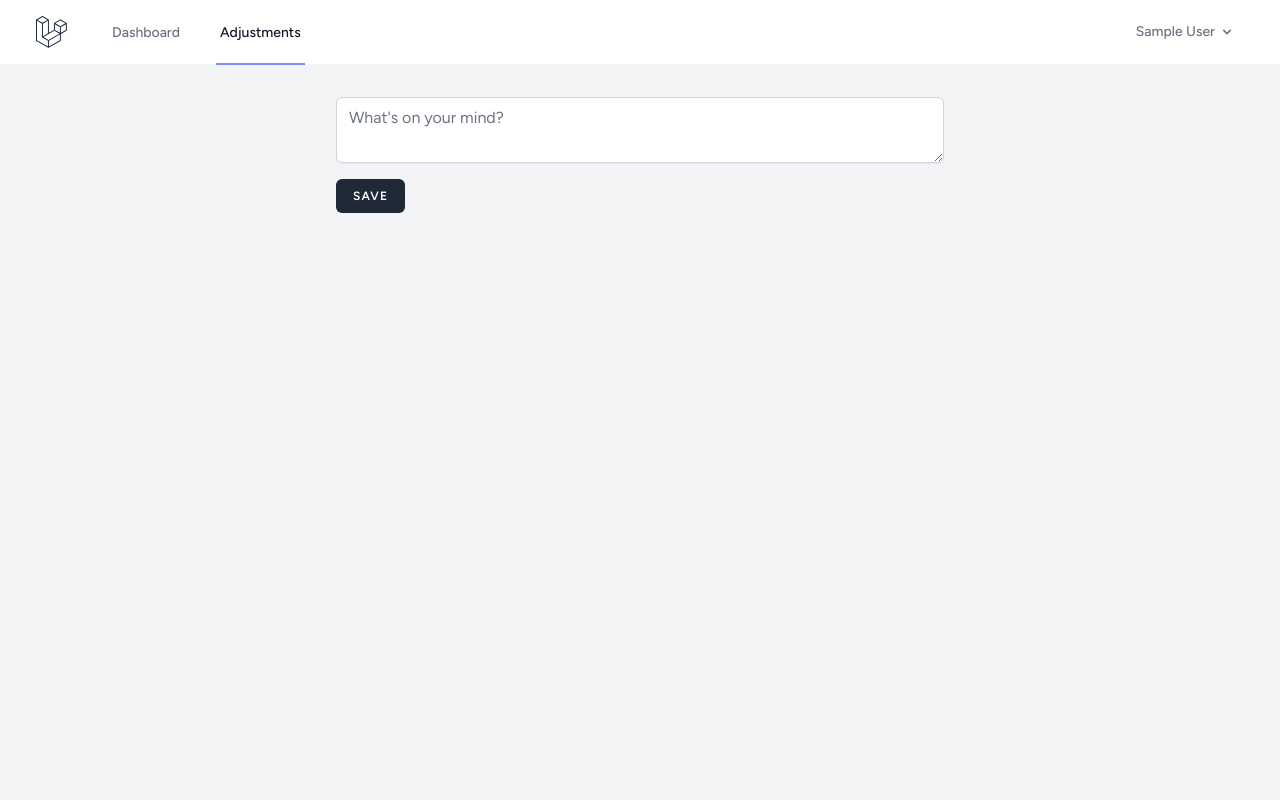
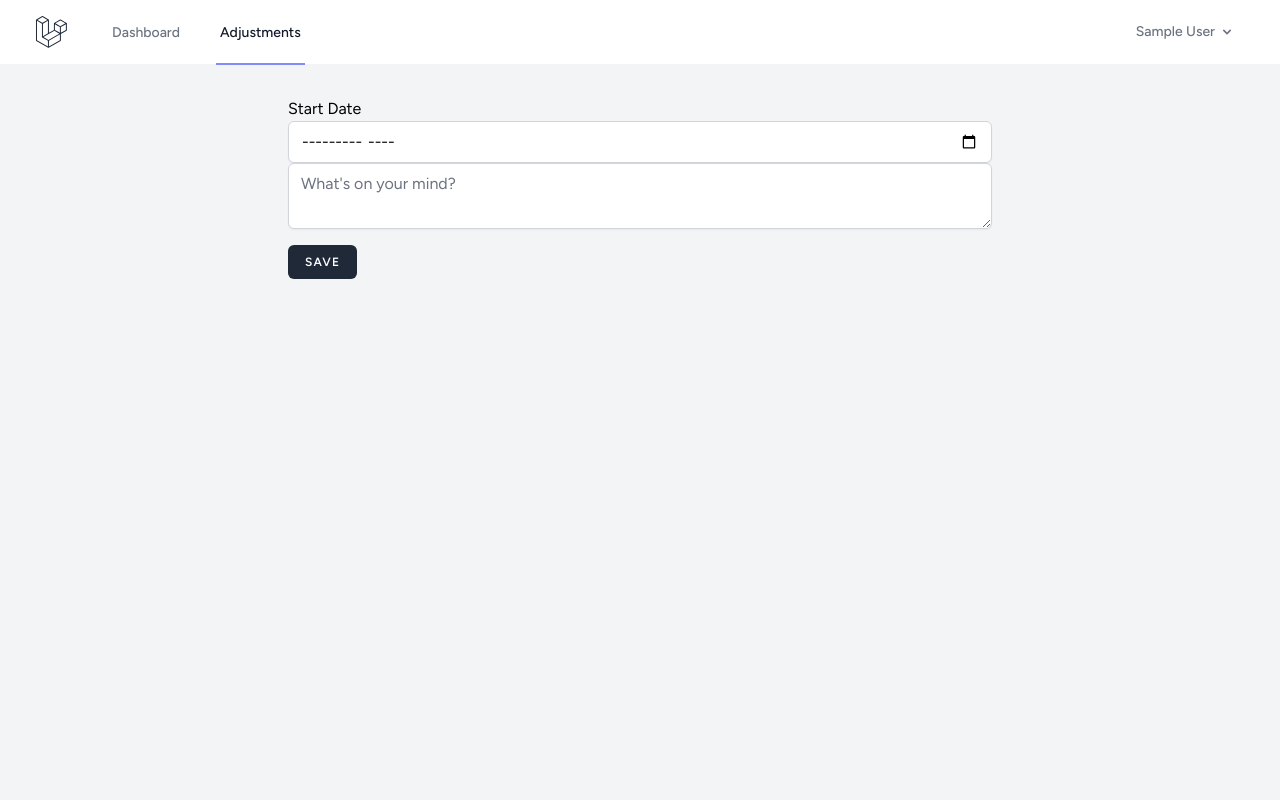
Before and after one commit to gregcy/eacprice, a Laravel app: page /adjustments in a window 1280 px wide. Run offline with Laravel 10, Linux system fonts and the light colour scheme; the visitor is signed in with stand-in values (Sample User, id 1); style sheets or scripts are compiled from the project's sources.

Commit message:
Working on form part 2

```diff
--- a/resources/views/fuel-price-adjustment/index.blade.php
+++ b/resources/views/fuel-price-adjustment/index.blade.php
@@ -1,7 +1,12 @@
 <x-app-layout>
-    <div class="max-w-2xl mx-auto p-4 sm:p-6 lg:p-8">
+    <div class="max-w-3xl mx-auto p-4 sm:p-6 lg:p-8">
         <form method="POST" action="{{ route('adjustments.store') }}">
             @csrf
+            <label for="Start Date">{{ __('Start Date') }}</label>
+            <input type="month"
+                name="Start Date"
+                class="block w-full border-gray-300 focus:border-indigo-300 focus:ring focus:ring-indigo-200 focus:ring-opacity-50 rounded-md shadow-sm"
+            />
             <textarea
                 name="message"
                 placeholder="{{ __('What\'s on your mind?') }}"
```
